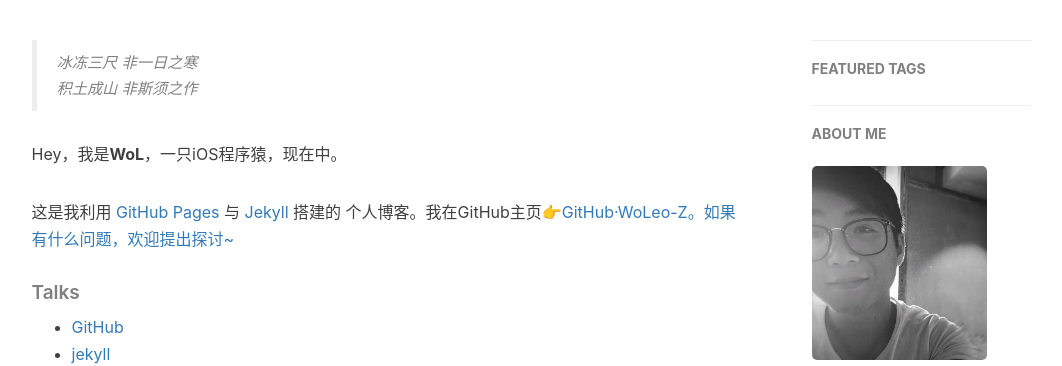
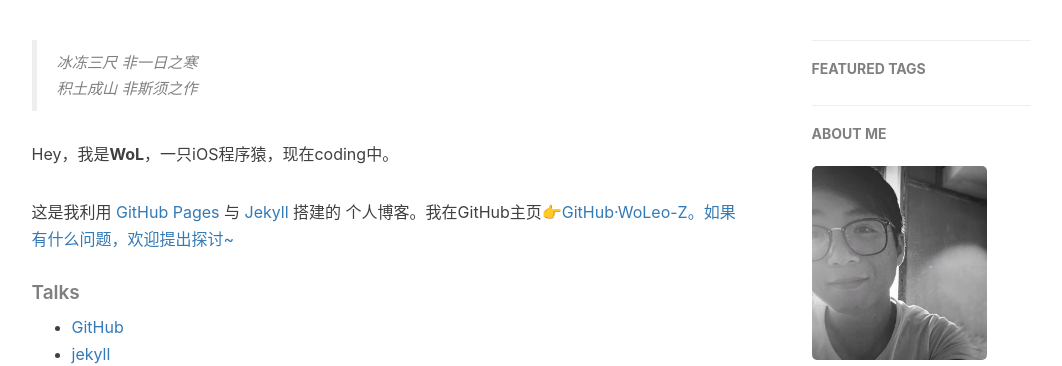
Before and after one commit to WoLeo-Z/Blog, a Jekyll site: the page built from about.html, in a window 1280 px wide. Shown: the part 418-784 px from the top of the page, without its empty margins (136-1198 px from the left). Built offline with Jekyll 4.4.1, drawn with Linux system fonts in a browser that asks for light colours; nearby versions of some CDN libraries; comment, search, counter and statistics services are not loaded; part of the change alters nothing that is shown.

Commit message:
Update about.html

```diff
--- a/about.html
+++ b/about.html
@@ -18,9 +18,9 @@ header-img: "img/post-bg-rwd.jpg"
     <blockquote><p>冰冻三尺 非一日之寒<br>
     积土成山 非斯须之作</p></blockquote>
 
-    <p>Hey，我是<strong>WoL</strong>，一只iOS程序猿，现在<coding>中。</p>
+    <p>Hey，我是<strong>WoL</strong>，一只iOS程序猿，现在coding中。</p>
 
-    <p>这是我利用 <a href="https://pages.github.com/">GitHub Pages</a> 与 <a href="http://jekyll.com.cn/">Jekyll</a> 搭建的 个人博客。我在GitHub主页<a href="https://github.com/woleo-z">👉GitHub·WoLeo-Z。如果有什么问题，欢迎提出探讨~</p>
+    <p>这是我利用 <a href="https://pages.github.com/">GitHub Pages</a> 与 <a href="http://jekyll.com.cn/">Jekyll</a> 搭建的 个人博客。我在GitHub主页<a href="https://github.com/woleo-z"</a>👉GitHub·WoLeo-Z。如果有什么问题，欢迎提出探讨~</p>
 
     <h5>Talks</h5>
 
```
